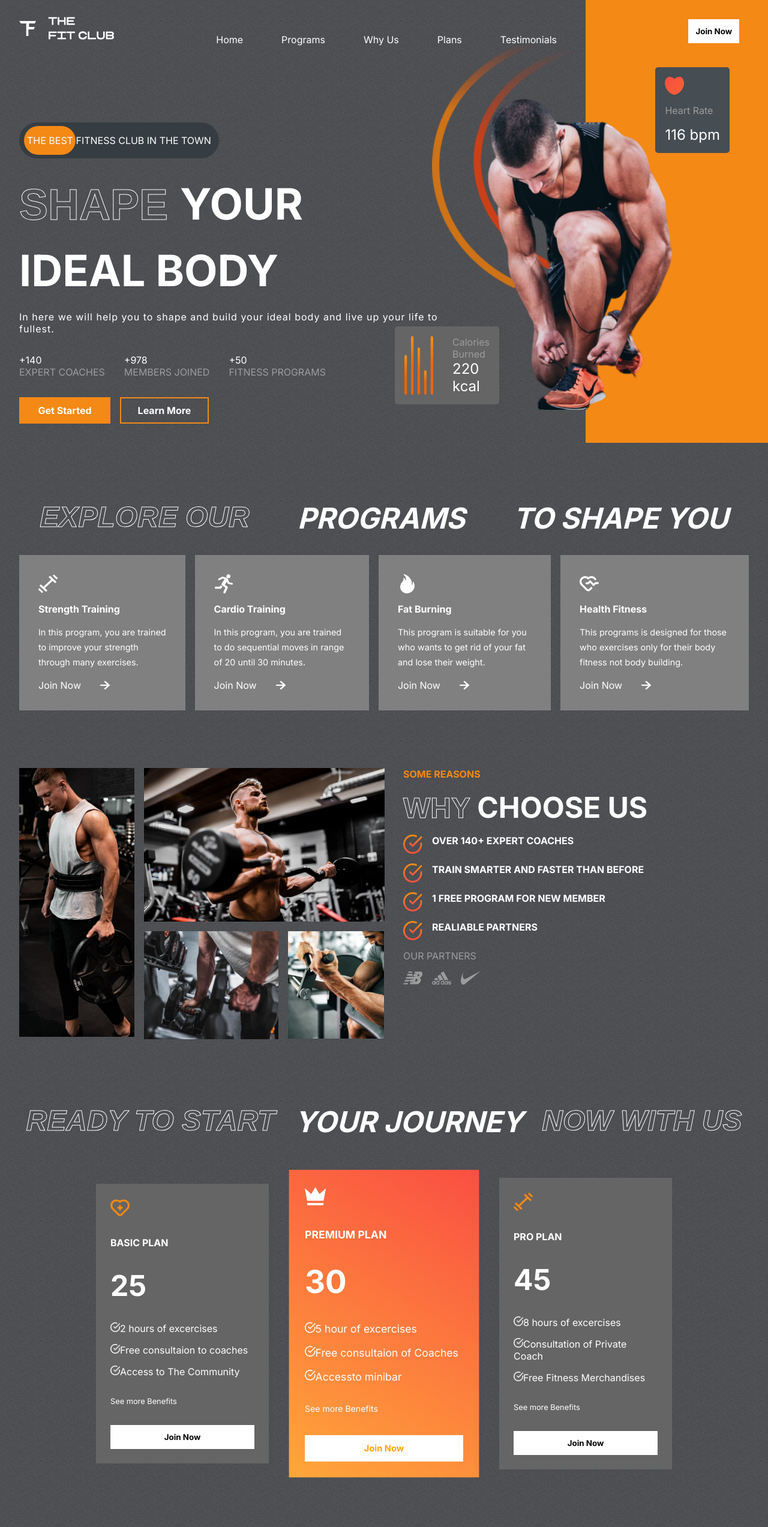
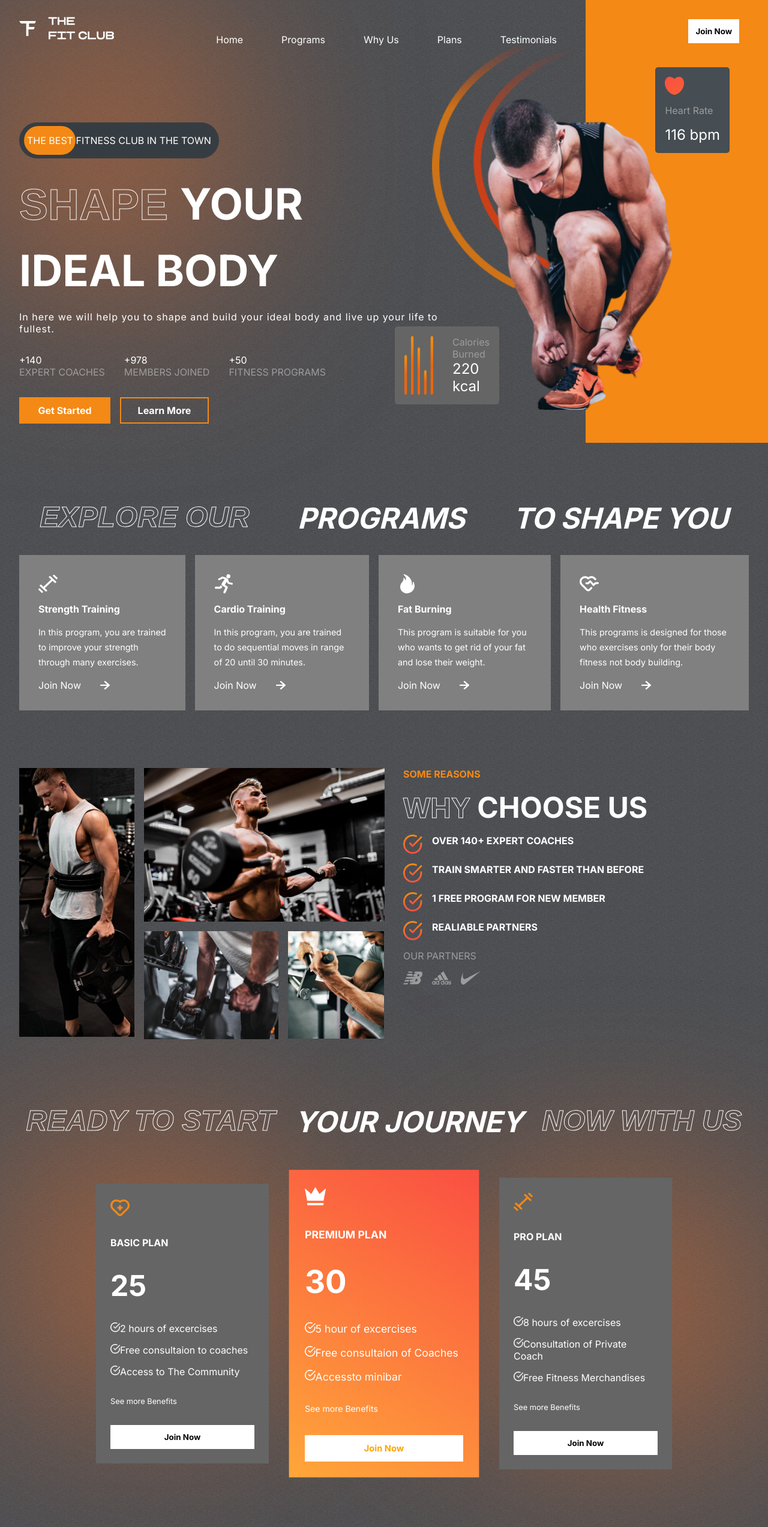
Before and after one commit to emadeveloper/Fit-Club, a React (Create React App) app: page / in a window 1280 px wide. Shown: the top 2545 px of the page at 60% size. Built offline with nearby package versions, Linux system fonts and the light colour scheme.

Commit message:
adding blur for the sections

```diff
--- a/src/App.css
+++ b/src/App.css
@@ -43,3 +43,11 @@
 .btn:hover{
   cursor: pointer;
 }
+
+.blur{
+  background: rgba(2534, 120, 43, 0.69);
+  position: absolute;
+  border-radius: 50%;
+  filter: blur(150px);
+  z-index: -9;
+}
--- a/src/components/Footer/Footer.css
+++ b/src/components/Footer/Footer.css
@@ -30,3 +30,21 @@
 .logo-f>img{
     width: 10rem;
 }
+
+.footer-blur-1{
+    bottom: 0;
+    right: 15%;
+    width: 26rem;
+    height: 12rem;
+    filter: blur(200px);
+    background-color: red;
+}
+
+.footer-blur-2{
+    bottom: 0;
+    left: 15%;
+    width: 26rem;
+    height: 12rem;
+    filter: blur(200px);
+    background-color: rgba(255, 115, 0);
+}
--- a/src/components/Footer/Footer.jsx
+++ b/src/components/Footer/Footer.jsx
@@ -19,6 +19,9 @@
           <img src={Logo} alt="" />
         </div>
       </div>
+
+      <div className="blur footer-blur-1"></div>
+      <div className="blur footer-blur-2"></div>
     </section>
   );
 };
--- a/src/components/Hero/Hero.css
+++ b/src/components/Hero/Hero.css
@@ -189,3 +189,10 @@
     color: white;
     font-size: 1.5rem;
 }
+
+
+.hero-blur{
+    width: 22rem;
+    height: 30rem;
+    left: 0;
+}
--- a/src/components/Hero/Hero.jsx
+++ b/src/components/Hero/Hero.jsx
@@ -10,6 +10,7 @@
   return (
     <section className="hero">
       {/* LEFT SIDE */}
+      <div className="blur hero-blur"></div>
       <div className="left-h">
         <Header />
         {/* THE BEST AD */}
--- a/src/components/Plans/Plans.css
+++ b/src/components/Plans/Plans.css
@@ -12,6 +12,20 @@
     align-items: center;
     justify-content: center;
     gap: 3rem;
+}
+
+.plans-blur-1{
+    width: 32rem;
+    height: 23rem;
+    top: 6rem;
+    left: 0rem;
+}
+
+.plans-blur-2{
+    width: 32rem;
+    height: 23rem;
+    top: 10rem;
+    right: 0rem;
 }
 
 .plan{
--- a/src/components/Plans/Plans.jsx
+++ b/src/components/Plans/Plans.jsx
@@ -6,6 +6,8 @@
 const Plans = () => {
   return (
     <section className="plans-container">
+      <div className="blur plans-blur-1"></div>
+      <div className="blur plans-blur-2"></div>
       <div className="programs-header" style={{ gap: "2rem" }}>
         <span className="stroke-text">Ready to start</span>
         <span>Your Journey</span>
```
